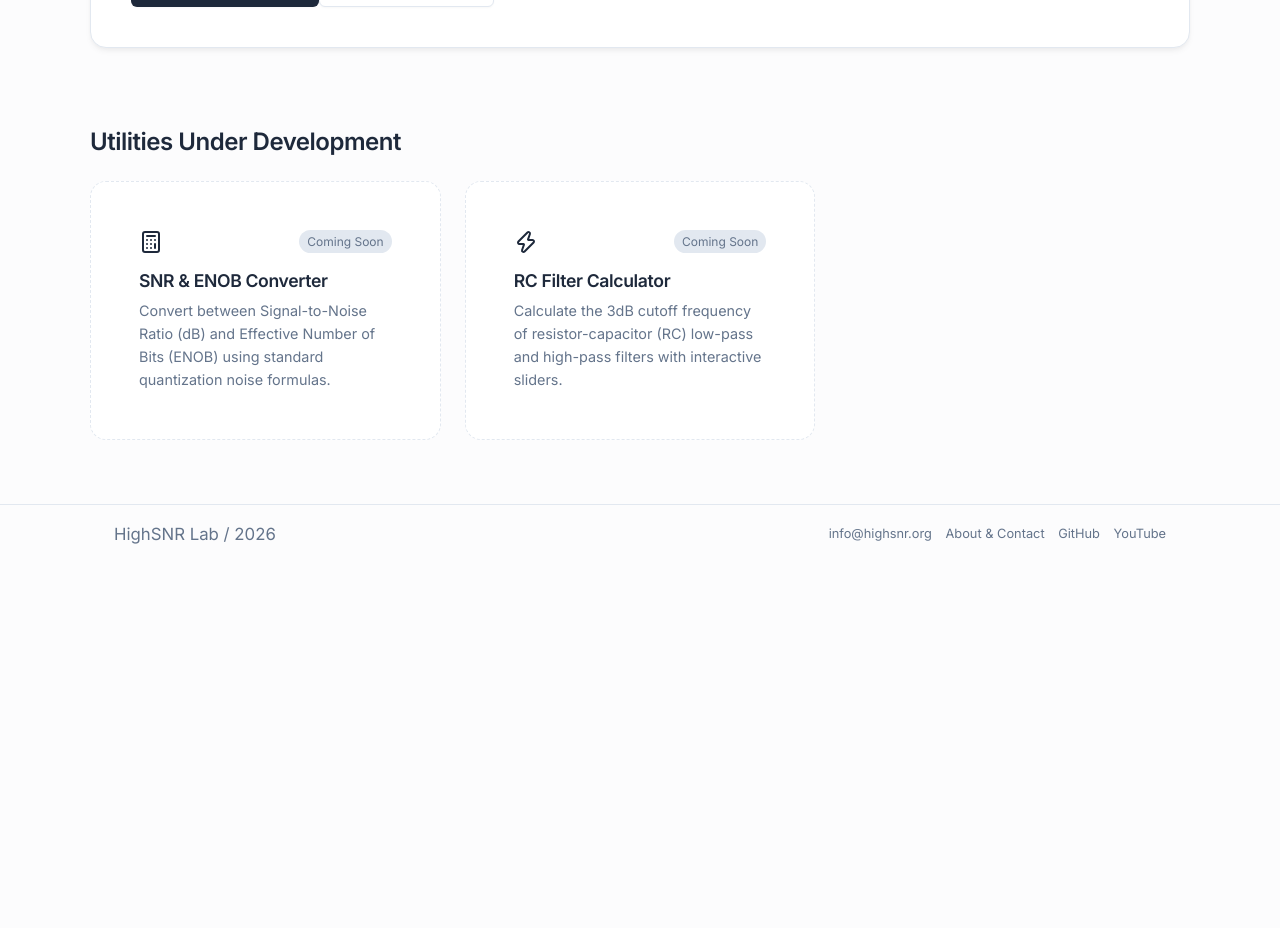
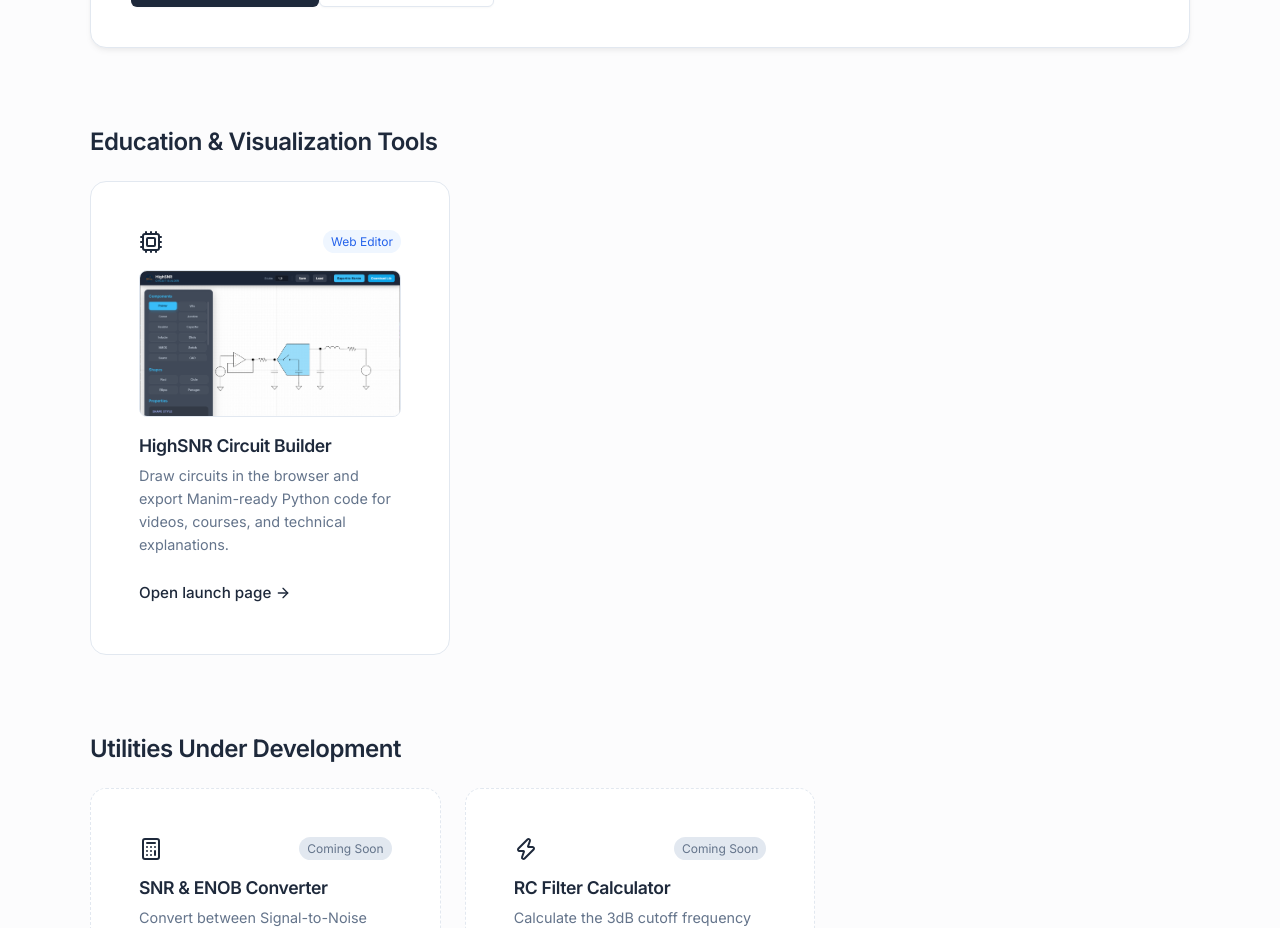
Before and after one commit to DrBorisKuznetsov/HighSNRPortal, a React (Vite) app in the folder portal/: page /tools in a window 1280 px wide. Shown: the part 1420-2348 px from the top of the page. Before the commit the page ends 1984 px from the top, so only its background shows below. Built offline with nearby package versions, Linux system fonts and the light colour scheme.

Commit message:
Add circuit builder entry points

```diff
--- a/portal/src/pages/Home.jsx
+++ b/portal/src/pages/Home.jsx
@@ -1,5 +1,5 @@
 import React from 'react';
-import { ArrowRight, Calculator, Activity } from 'lucide-react';
+import { ArrowRight, Calculator, Activity, Cpu } from 'lucide-react';
 import { Link } from 'react-router-dom';
 import heroImage from '../assets/highsnr-lab-hero.jpg';
 
@@ -17,6 +17,9 @@
           <div className="home-hero-actions">
             <Link to="/tools" className="btn btn-primary">
               Launch Tools
+            </Link>
+            <Link to="/education-tools" className="btn btn-secondary">
+              Circuit Builder
             </Link>
             <Link to="/research" className="btn btn-secondary">
               Read Research
@@ -69,6 +72,19 @@
               </Link>
             </div>
 
+            <div className="card">
+              <div className="card-icon-wrapper">
+                <Cpu size={20} />
+              </div>
+              <h3 style={{ marginBottom: '0.75rem' }}>HighSNR Circuit Builder</h3>
+              <p style={{ marginBottom: '2rem' }}>
+                Open the visual web editor for drawing circuits and exporting Manim-ready Python code.
+              </p>
+              <Link to="/education-tools" className="link-arrow">
+                Open Web Editor <ArrowRight size={16} />
+              </Link>
+            </div>
+
           </div>
         </div>
       </section>
--- a/portal/src/pages/ToolsCatalog.css
+++ b/portal/src/pages/ToolsCatalog.css
@@ -116,6 +116,29 @@
   transform: scale(1.02) translateY(5px);
 }
 
+.tools-support-grid {
+  display: grid;
+  gap: 24px;
+  grid-template-columns: minmax(280px, 360px);
+}
+
+.support-tool-thumb {
+  aspect-ratio: 16 / 9;
+  background-color: #f8fafc;
+  border: 1px solid var(--border-base);
+  border-radius: 8px;
+  margin-bottom: 18px;
+  overflow: hidden;
+}
+
+.support-tool-thumb img {
+  display: block;
+  height: 100%;
+  object-fit: cover;
+  object-position: top center;
+  width: 100%;
+}
+
 /* Coming Soon Calculators Grid */
 .tools-dev-grid {
   display: grid;
--- a/portal/src/pages/ToolsCatalog.jsx
+++ b/portal/src/pages/ToolsCatalog.jsx
@@ -1,8 +1,9 @@
 import React from 'react';
 import { Link } from 'react-router-dom';
-import { Activity, ArrowRight, ExternalLink, Zap, Calculator } from 'lucide-react';
+import { Activity, ArrowRight, ExternalLink, Zap, Calculator, Cpu } from 'lucide-react';
 import adcScreenshot from '../assets/adc-screenshot.png';
 import capacitorScreenshot from '../assets/capacitor-screenshot.png';
+import editorScreenshot from '../assets/editor-screenshot.png';
 import './ToolsCatalog.css';
 
 export default function ToolsCatalog() {
@@ -155,6 +156,27 @@
         </div>
       </div>
 
+      <h3 style={{ fontSize: '1.5rem', marginBottom: '1.5rem', marginTop: '5rem' }}>Education & Visualization Tools</h3>
+
+      <div className="tools-support-grid">
+        <div className="dev-tool-card card">
+          <div className="dev-tool-header">
+            <Cpu className="text-secondary" size={24} />
+            <span style={{ fontSize: '0.75rem', backgroundColor: 'var(--accent-light)', padding: '0.1rem 0.5rem', borderRadius: '1rem', color: 'var(--accent-color)' }}>Web Editor</span>
+          </div>
+          <div className="support-tool-thumb">
+            <img src={editorScreenshot} alt="HighSNR Circuit Builder editor interface" />
+          </div>
+          <h4 style={{ fontSize: '1.1rem', marginBottom: '0.5rem' }}>HighSNR Circuit Builder</h4>
+          <p style={{ fontSize: '0.9rem', color: 'var(--text-secondary)', marginBottom: '1.5rem' }}>
+            Draw circuits in the browser and export Manim-ready Python code for videos, courses, and technical explanations.
+          </p>
+          <Link to="/education-tools" className="link-arrow">
+            Open launch page <ArrowRight size={16} />
+          </Link>
+        </div>
+      </div>
+
       {/* In-development Utilities (Coming Soon Grid) */}
       <h3 style={{ fontSize: '1.5rem', marginBottom: '1.5rem', marginTop: '5rem' }}>Utilities Under Development</h3>
 
```
